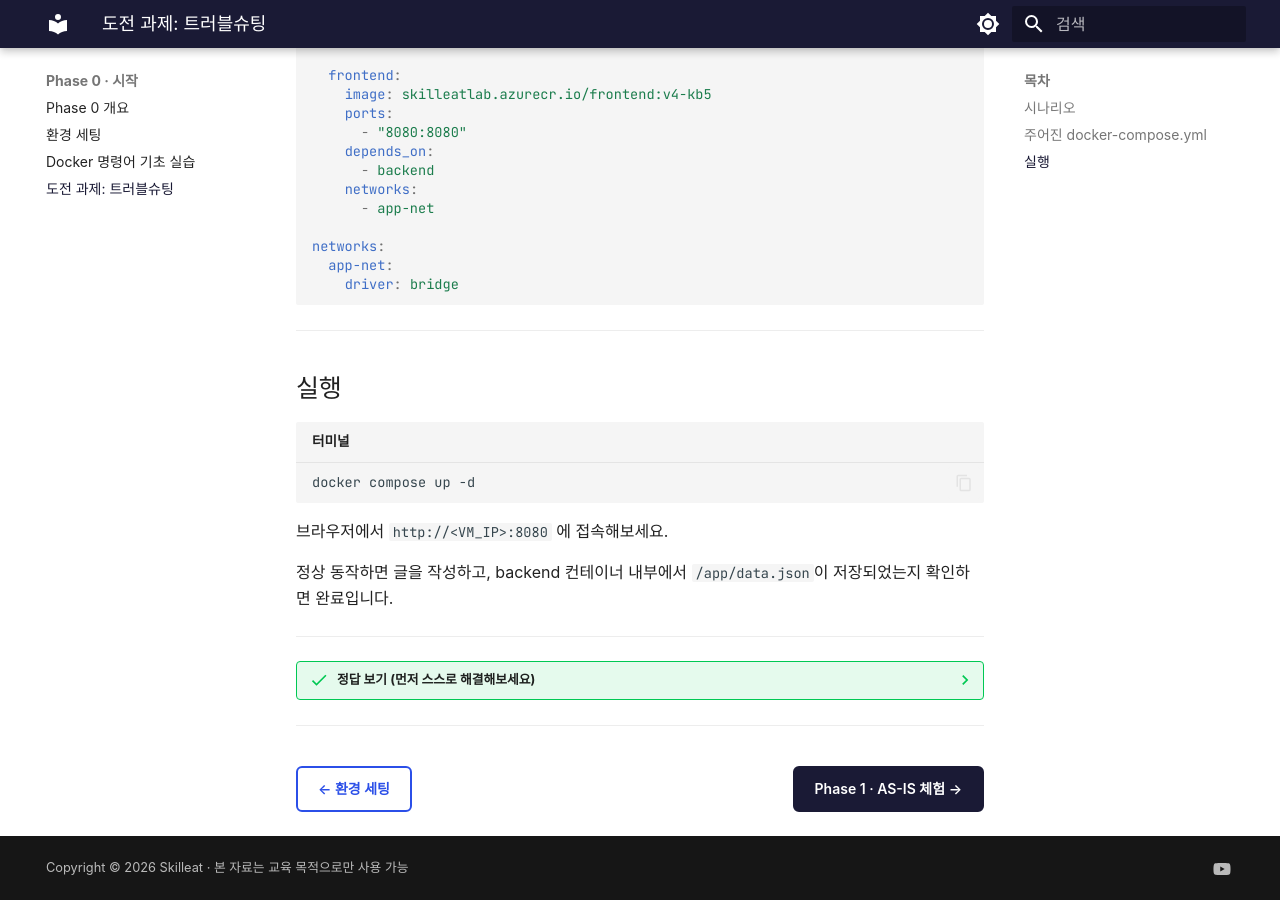
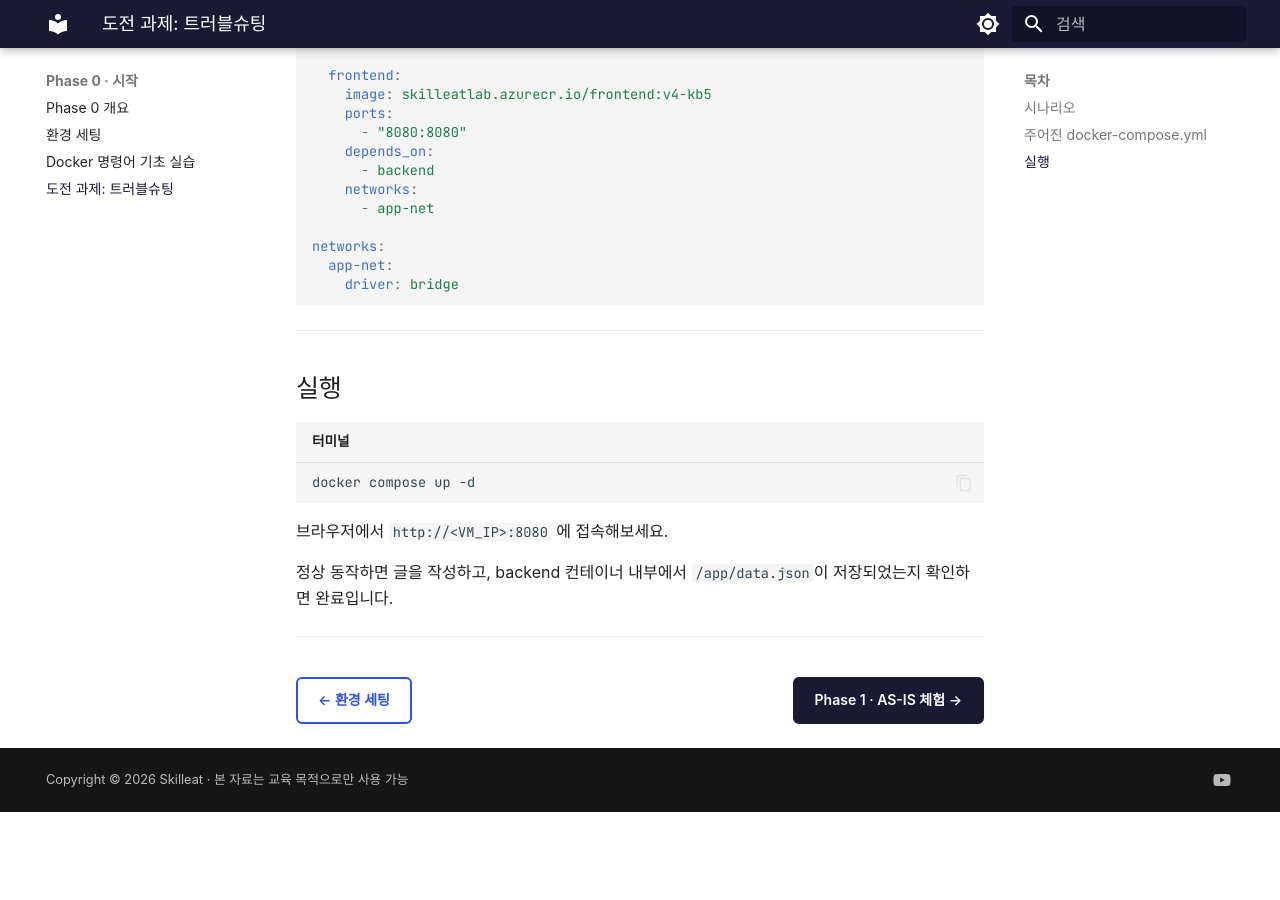
Before and after one commit to skilleat-labs/container-service-labs, an MkDocs documentation site: the page built from docs/phase-0/troubleshooting-compose.md, in a window 1280 px wide and 900 px high, scrolled down 646 px. Built offline with MkDocs 1.6.1 and Material for MkDocs 9.7.7, drawn with Linux system fonts in a browser that asks for light colours; some web fonts are replaced; after the commit the page ends 1458 px from its top, so only the background shows below that; part of the change alters nothing that is shown.

Commit message:
remove: 트러블슈팅 정답 섹션 삭제
Co-Authored-By: Claude Sonnet 4.6 <noreply@anthropic.com>

````diff
--- a/docs/phase-0/troubleshooting-compose.md
+++ b/docs/phase-0/troubleshooting-compose.md
@@ -50,75 +50,6 @@ docker compose up -d
 
 ---
 
-??? success "정답 보기 (먼저 스스로 해결해보세요)"
-
-    **문제 1 — container_name 오류**
-
-    frontend nginx는 `backend-service`라는 이름으로 backend를 찾습니다.
-    `container_name: backend-api`로 설정되어 있어 이름을 찾지 못합니다.
-
-    ```yaml
-    # 수정 전
-    container_name: backend-api
-
-    # 수정 후
-    container_name: backend-service
-    ```
-
-    **문제 2 — backend networks 누락**
-
-    backend에 `networks` 항목이 없어 `app-net`에 연결되지 않습니다.
-    frontend와 다른 네트워크에 있으므로 컨테이너 이름으로 통신이 불가능합니다.
-
-    ```yaml
-    # 수정 후
-    backend:
-      image: skilleatlab.azurecr.io/backend:v4-kb5
-      container_name: backend-service
-      networks:
-        - app-net
-    ```
-
-    **문제 3 — frontend 포트 매핑 오류**
-
-    frontend 컨테이너 내부는 포트 `80`에서 Nginx가 동작합니다.
-    `"8080:8080"`으로 설정되어 있어 연결이 되지 않습니다.
-
-    ```yaml
-    # 수정 전
-    ports:
-      - "8080:8080"
-
-    # 수정 후
-    ports:
-      - "8080:80"
-    ```
-
-    **수정된 docker-compose.yml:**
-
-    ```yaml title="docker-compose.yml (수정 완료)"
-    services:
-      backend:
-        image: skilleatlab.azurecr.io/backend:v4-kb5
-        container_name: backend-service
-        networks:
-          - app-net
-
-      frontend:
-        image: skilleatlab.azurecr.io/frontend:v4-kb5
-        ports:
-          - "8080:80"
-        depends_on:
-          - backend
-        networks:
-          - app-net
-
-    networks:
-      app-net:
-        driver: bridge
-    ```
-
----
 
 <div class="nav-buttons">
 <a href="../environment-setup/" class="nav-btn">← 환경 세팅</a>
````
